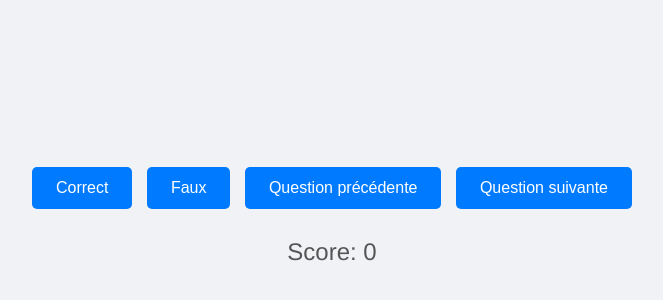
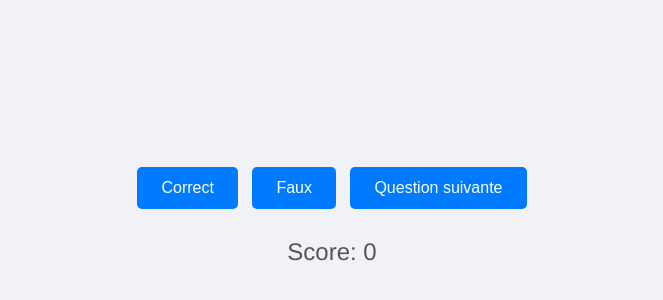
Before and after one commit to Nikbaruch/bethdin-quiz, a plain HTML site: page index.html in a window 1280 px wide. Shown: the part 194-494 px from the top of the page, without its empty margins (308-971 px from the left). Drawn offline with Linux system fonts and the light colour scheme.

Commit message:
Update index.html

```diff
--- a/index.html
+++ b/index.html
@@ -21,7 +21,7 @@
         <div class="button-container">
             <button onclick="checkAnswer(true)">Correct</button>
             <button onclick="checkAnswer(false)">Faux</button>
-            <button onclick="previousQuestion()">Question précédente</button>
+
             <button onclick="nextQuestion()">Question suivante</button>
         </div>
         <div class="score-container">
```
